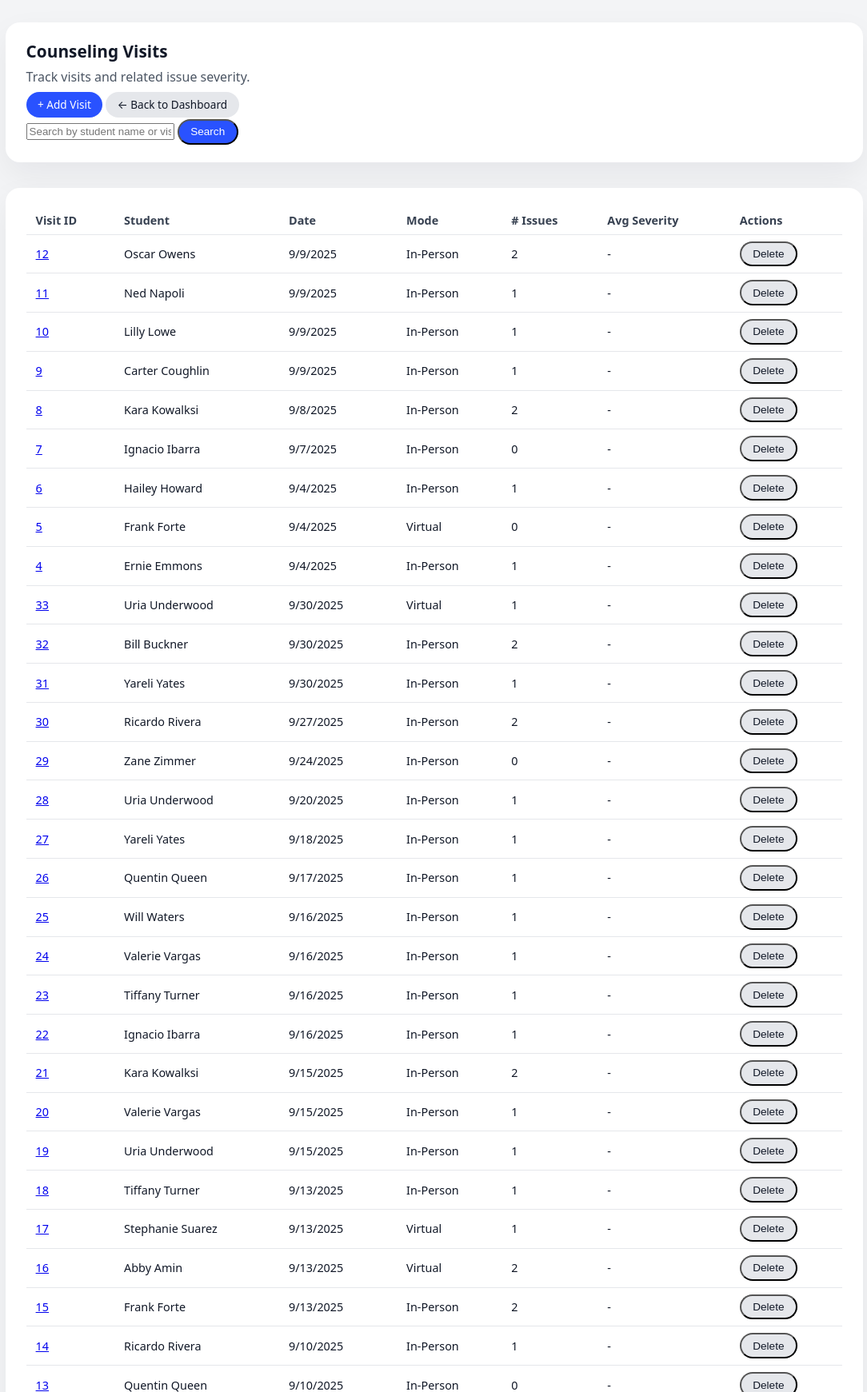
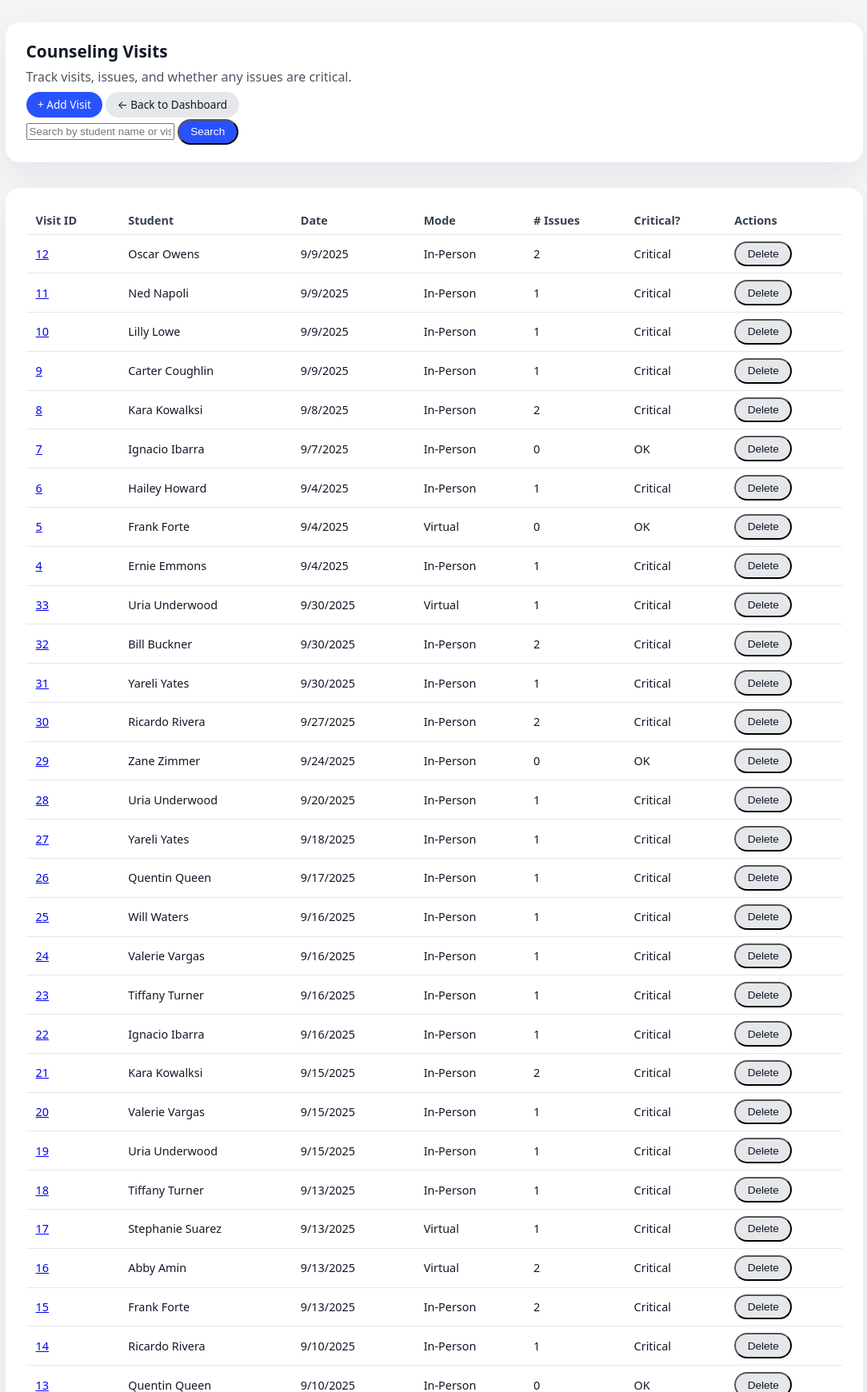
Before and after one commit to SnugTop/Student-Support-Database, a Flask app: page /visits in a window 1280 px wide. Shown: the part 72-1813 px from the top of the page at 80% size, without its empty margins (97-1181 px from the left). Run offline with Flask 3, Linux system fonts and the light colour scheme; data comes from the database, SQL or seed files in the repository.

Commit message:
updated html to match the severity bool

```diff
--- a/app.py
+++ b/app.py
@@ -214,7 +214,6 @@ def new_visit():
         mode = request.form["mode"]
         issue_description = request.form["issue_description"]
 
-        # severity is now a BOOLEAN flag: "1" or "0" from the form
         severity_flag = 1 if request.form.get("severity") == "1" else 0
 
         conn = get_db_connection()
--- a/templates/visits.html
+++ b/templates/visits.html
@@ -19,7 +19,7 @@
     <!-- Overview Card -->
     <div class="card hero">
       <h2>Counseling Visits</h2>
-      <p>Track visits and related issue severity.</p>
+      <p>Track visits, issues, and whether any issues are critical.</p>
       <p style="margin-top: 0.5rem;">
         <a href="{{ url_for('new_visit') }}" class="button-link">+ Add Visit</a>
         <a href="{{ url_for('home') }}" class="button-link secondary">← Back to Dashboard</a>
@@ -45,7 +45,7 @@
             <th>Date</th>
             <th>Mode</th>
             <th># Issues</th>
-            <th>Avg Severity</th>
+            <th>Critical?</th>
             <th>Actions</th>
           </tr>
         </thead>
@@ -61,7 +61,13 @@
             <td>{{ v.date }}</td>
             <td style="text-transform: capitalize;">{{ v.mode }}</td>
             <td>{{ v.issue_count }}</td>
-            <td>{{ v.avg_severity if v.avg_severity else '-' }}</td>
+            <td>
+              {% if v.has_critical_issue %}
+                <span class="badge critical">Critical</span>
+              {% else %}
+                <span class="badge ok">OK</span>
+              {% endif %}
+            </td>
             <td>
               <form method="post"
                     action="{{ url_for('delete_visit', visit_id=v.visit_id) }}"
```
Also changed, not shown: templates/visit_detail.html (+7 -1 lines).
